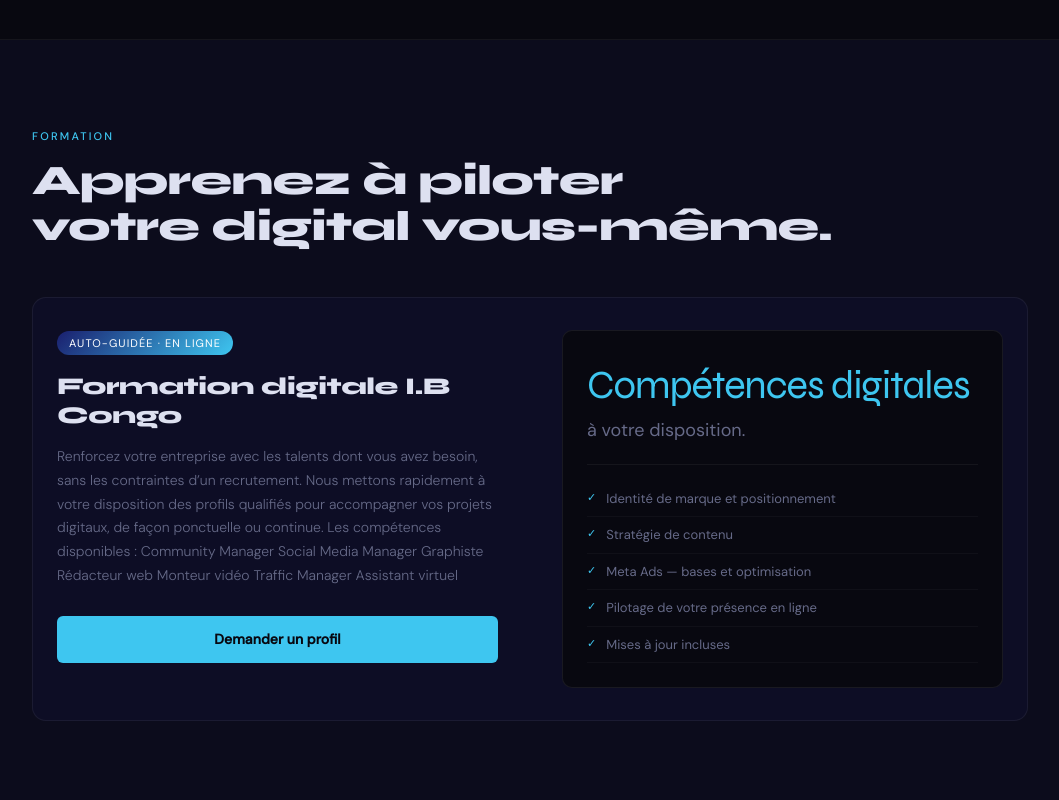
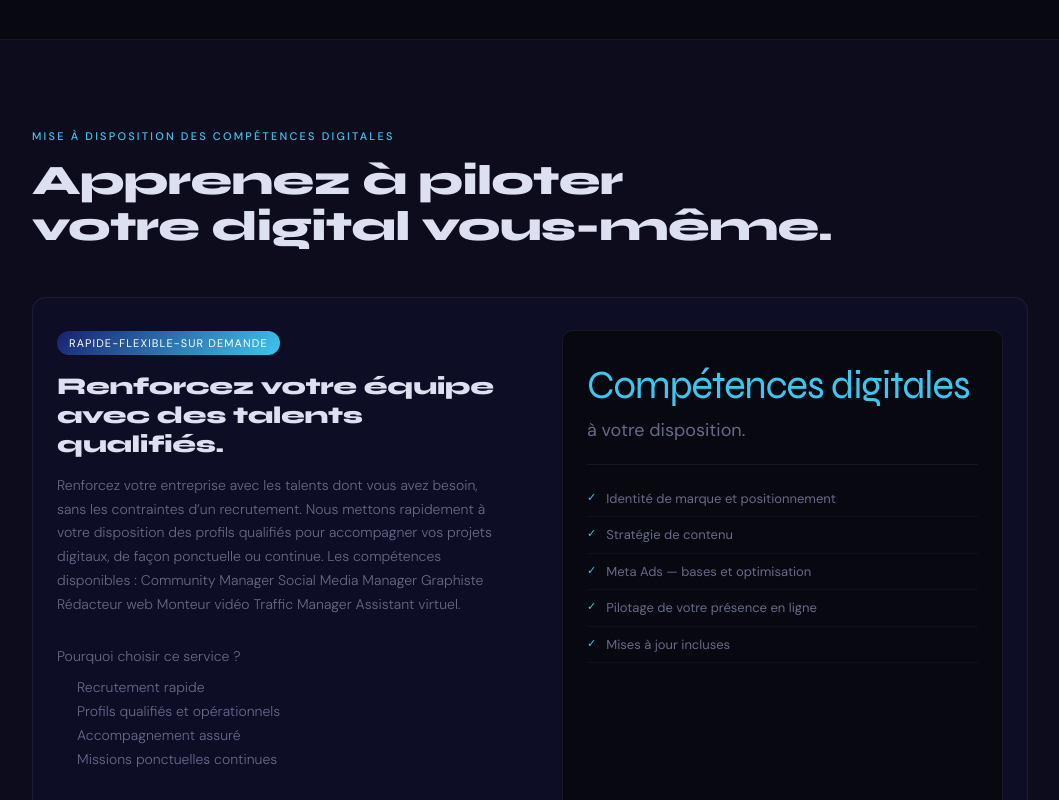
Before and after one commit to Developpeur-07/ibc-congo, a Next.js app: page / in a window 1280 px wide. Shown: the part 3440-4240 px from the top of the page, without its empty margins (110-1169 px from the left). Built offline with nearby package versions, Linux system fonts and the light colour scheme.

Commit message:
fix: Formation — libellés mis à jour (compétences digitales, équipe talents, RAPIDE FLEXIBLE SUR DEMANDE)

```diff
--- a/app/components/Formation.js
+++ b/app/components/Formation.js
@@ -18,7 +18,7 @@ export default function Formation() {
       <div className="wrap">
         <RevealWrapper>
           <div style={{ marginBottom: "48px" }}>
-            <div className="section-label">Formation</div>
+            <div className="section-label">Mise à disposition des compétences digitales</div>
             <h2
               style={{
                 fontSize: "clamp(24px, 4vw, 42px)",
@@ -63,7 +63,7 @@ export default function Formation() {
                   marginBottom: "18px",
                 }}
               >
-                Auto-guidée · En ligne
+                RAPIDE-FLEXIBLE-SUR DEMANDE
               </span>
               <h3
                 style={{
@@ -75,7 +75,7 @@ export default function Formation() {
                   marginBottom: "14px",
                 }}
               >
-                Formation digitale I.B Congo
+                Renforcez votre équipe avec des talents qualifiés.
               </h3>
               <p
                 style={{
@@ -92,7 +92,26 @@ export default function Formation() {
                 accompagner vos projets digitaux, de façon ponctuelle ou
                 continue. Les compétences disponibles : Community Manager Social
                 Media Manager Graphiste Rédacteur web Monteur vidéo Traffic
-                Manager Assistant virtuel
+                Manager Assistant virtuel.
+
+              </p>
+              <p
+                style={{
+                  fontSize: "14px",
+                  color: "#666A88",
+                  lineHeight: 1.7,
+                  marginBottom: "28px",
+                  fontWeight: 300,
+                }}
+              >
+                Pourquoi choisir ce service ?
+                <ul style={{ marginTop: "8px", paddingLeft: "20px" }}>
+                  <li>Recrutement rapide</li>
+                  <li>Profils qualifiés et opérationnels</li>
+                  <li>Accompagnement assuré</li>
+                  <li>Missions ponctuelles continues</li>
+                </ul>
+
               </p>
               <button className="btn-primary" style={{ width: "100%" }}>
                 Demander un profil
```
